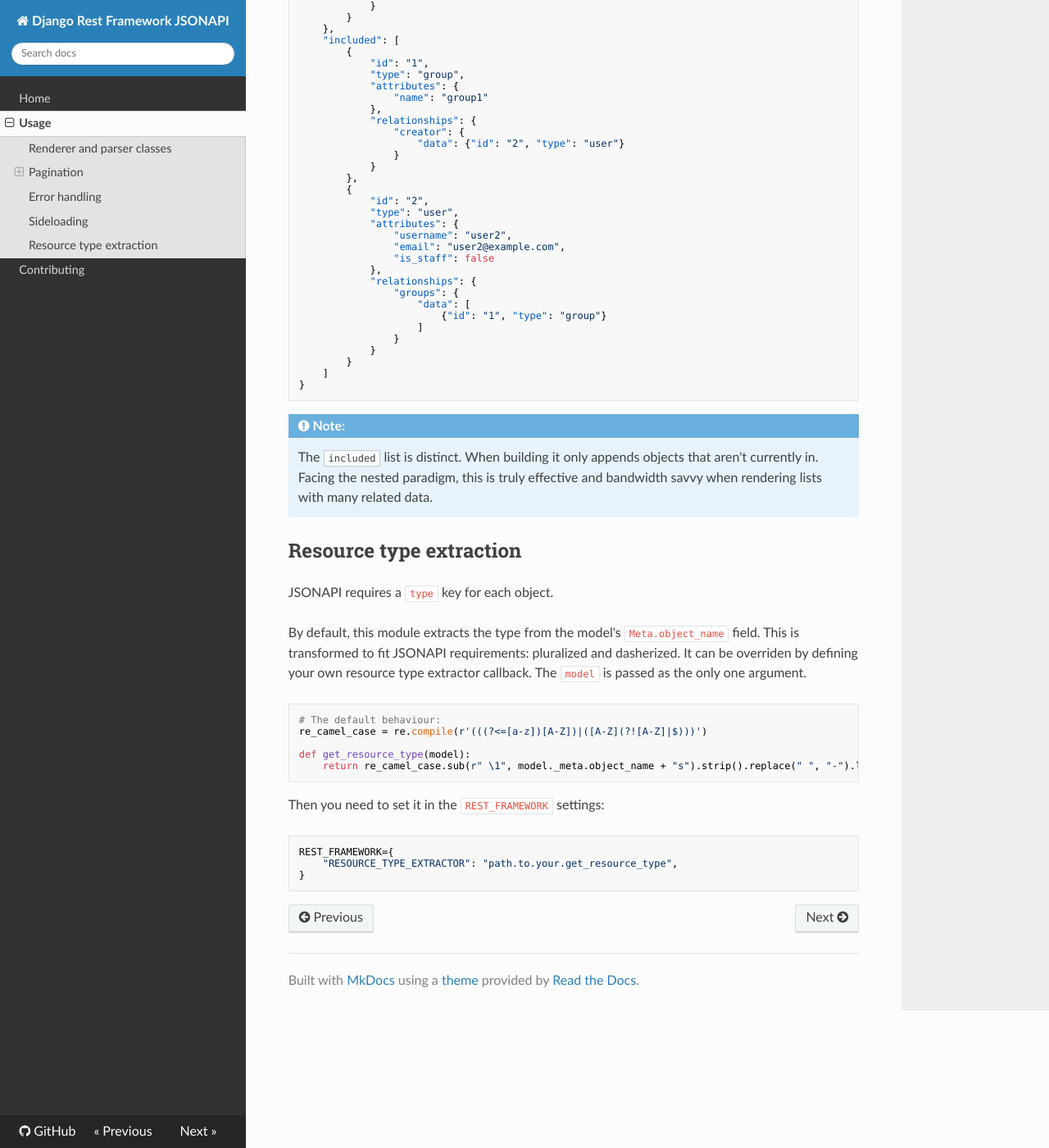
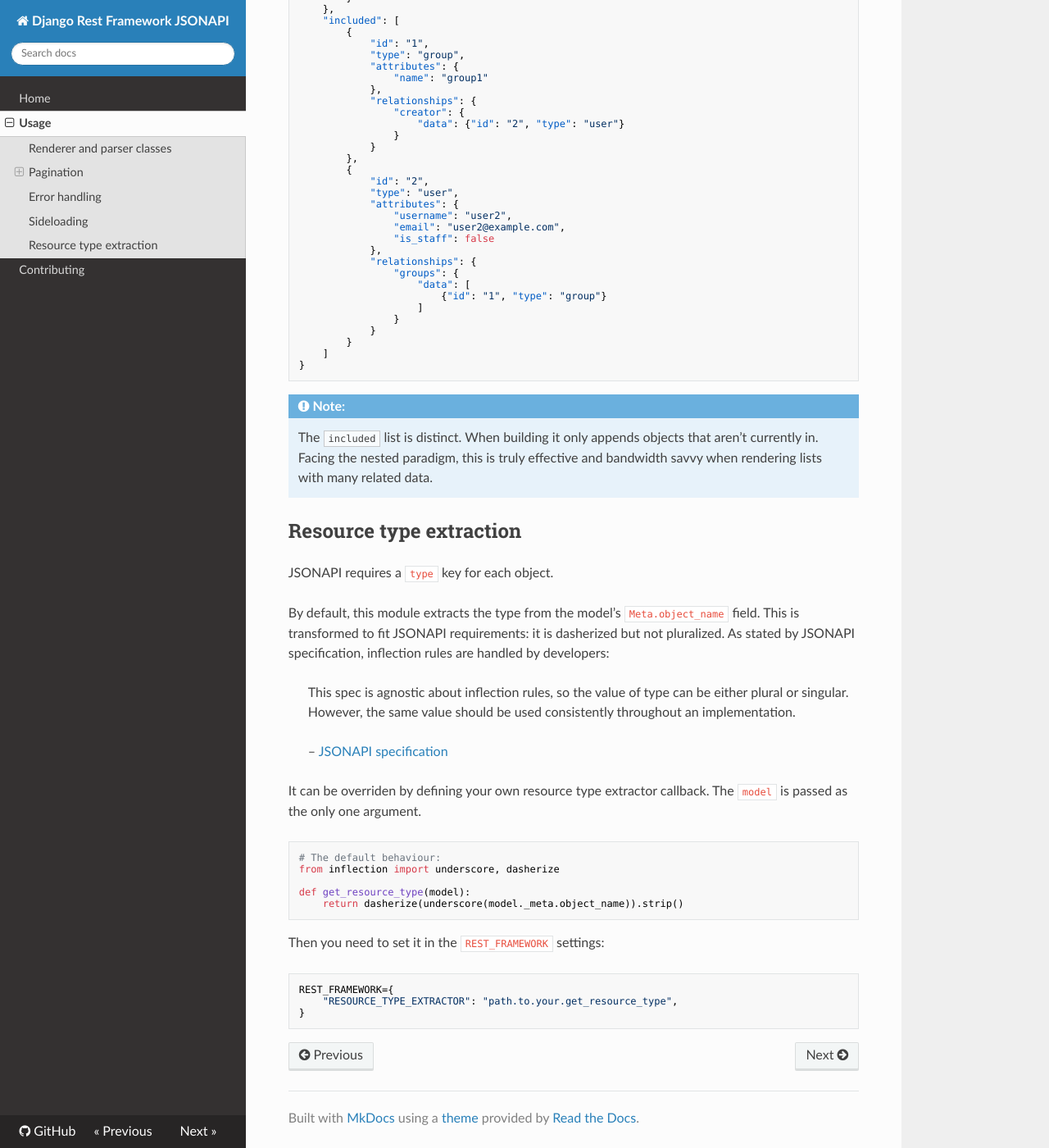
Before and after one commit to naeka/django-rest-framework-jsonapi, an MkDocs documentation site: the page built from docs/usage.md, in a window 1280 px wide and 1400 px high, scrolled down 6586 px. Shown: the whole window at 82% size. Built offline with MkDocs 1.6.1, drawn with Linux system fonts in a browser that asks for light colours; nearby versions of some CDN libraries; old or Windows-style settings are respelled for this version of MkDocs; some of the changed text lies outside the part shown.

Commit message:
Update documentation

````diff
--- a/docs/usage.md
+++ b/docs/usage.md
@@ -223,13 +223,12 @@ REST_FRAMEWORK={
 
 ## Sideloading
 
-JSONAPI is a flat format. Thus, relations can't be nested.
+JSONAPI is a **flat** format. Thus, relations can't be nested.
 
 If you want to query `users`, you'll get zero, one or more users with their attributes and relationships described.
 To retrieve user's `groups` or `profile` relationships, you can fetch them from their own endpoints.
 
 Unfortunately, in some cases, this led to numerous queries. To avoid this, you can use sideloading.
-
 Sideloadling provides a distinct flat list of a specific payload related data.
 
 Django Rest Framework JSONAPI allows the configuration of included relationships per serializer.
@@ -397,15 +396,21 @@ Would return a payload like that, with the related group and creator sideloaded:
 JSONAPI requires a `type` key for each object.
 
 By default, this module extracts the type from the model's `Meta.object_name` field.
-This is transformed to fit JSONAPI requirements: pluralized and dasherized.
+This is transformed to fit JSONAPI requirements: it is dasherized but not pluralized.
+As stated by JSONAPI specification, inflection rules are handled by developers:
+
+> This spec is agnostic about inflection rules, so the value of type can be either plural or singular. However, the same value should be used consistently throughout an implementation.
+>
+> -- [JSONAPI specification](http://jsonapi.org/format/#document-resource-object-identification)
+
 It can be overriden by defining your own resource type extractor callback. The `model` is passed as the only one argument.
 
 ```python
 # The default behaviour:
-re_camel_case = re.compile(r'(((?<=[a-z])[A-Z])|([A-Z](?![A-Z]|$)))')
+from inflection import underscore, dasherize
 
 def get_resource_type(model):
-    return re_camel_case.sub(r" \1", model._meta.object_name + "s").strip().replace(" ", "-").lower()
+    return dasherize(underscore(model._meta.object_name)).strip()
 ```
 
 Then you need to set it in the `REST_FRAMEWORK` settings:
--- a/mkdocs.yml
+++ b/mkdocs.yml
@@ -11,5 +11,6 @@ pages:
 - Contributing: contributing.md
 
 markdown_extensions:
-    - toc:
-    - admonition:
+    - toc
+    - admonition
+    - smarty
--- a/setup.py
+++ b/setup.py
@@ -77,7 +77,7 @@ setup(
     package_data=get_package_data(package),
     install_requires=['inflection>=0.3.1', 'djangorestframework>=3.1.0'],
     classifiers=[
-        'Development Status :: 3 - Alpha',
+        'Development Status :: 4 - Beta',
         'Environment :: Web Environment',
         'Framework :: Django',
         'Intended Audience :: Developers',
````
Also changed, not shown: docs/contributing.md (+2 -0 lines), docs/index.md (+6 -1 lines), README.rst.
